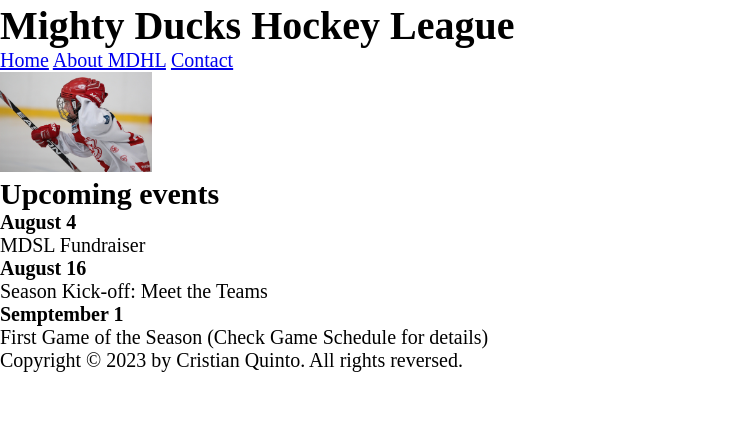
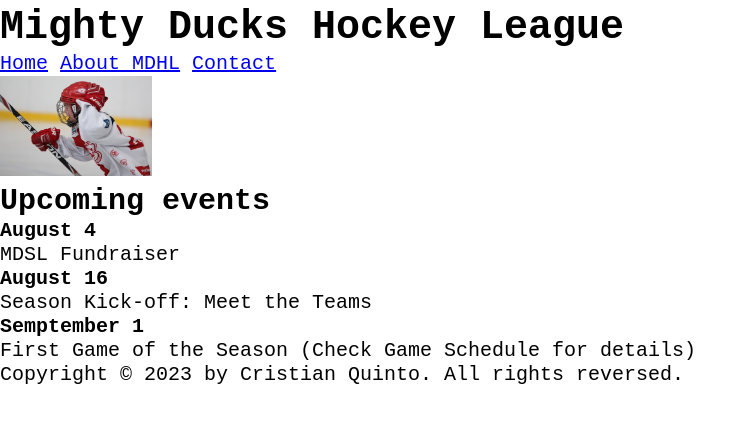
Before and after one commit to qmacias/MDHL_quinto, a plain HTML site: page index.html in a window 1280 px wide. Shown: the part 103-526 px from the top of the page, without its empty margins (0-756 px from the left). Drawn offline with Linux system fonts and the light colour scheme.

Commit message:
Change Font Family/Line Height

```diff
--- a/styles/style.css
+++ b/styles/style.css
@@ -8,6 +8,11 @@
     font-size: 20px;
 }
 
+body {
+    font-family: 'Courier New', Courier, monospace;
+    line-height: 1.2;
+}
+
 img {
     height: 100px;
 }
```
